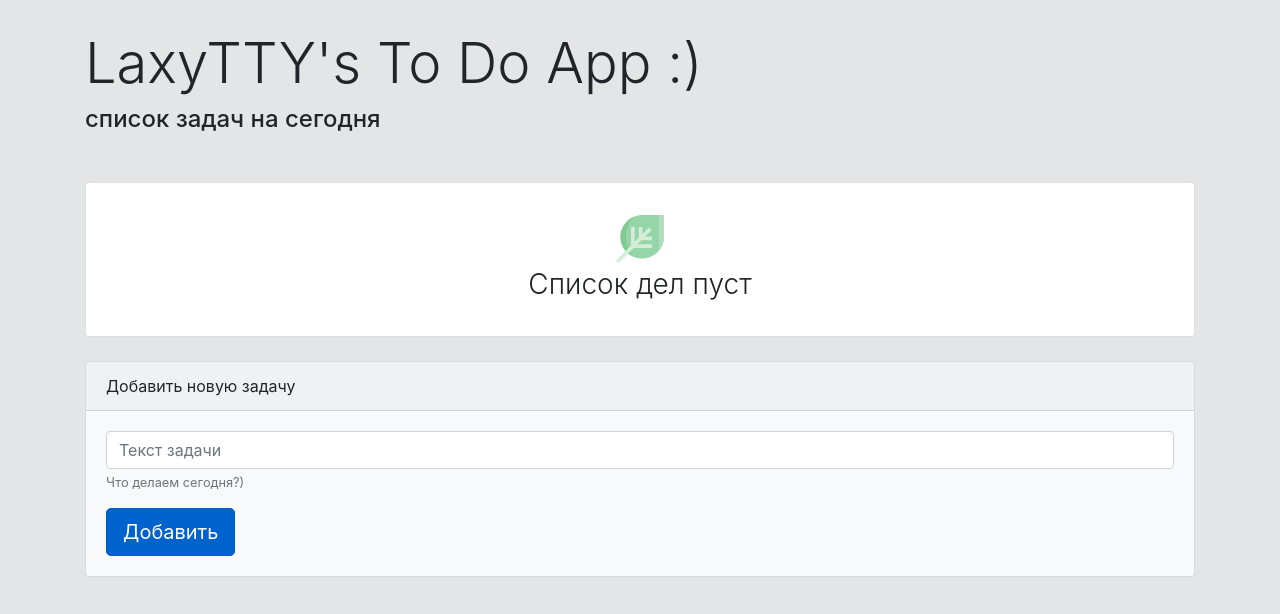
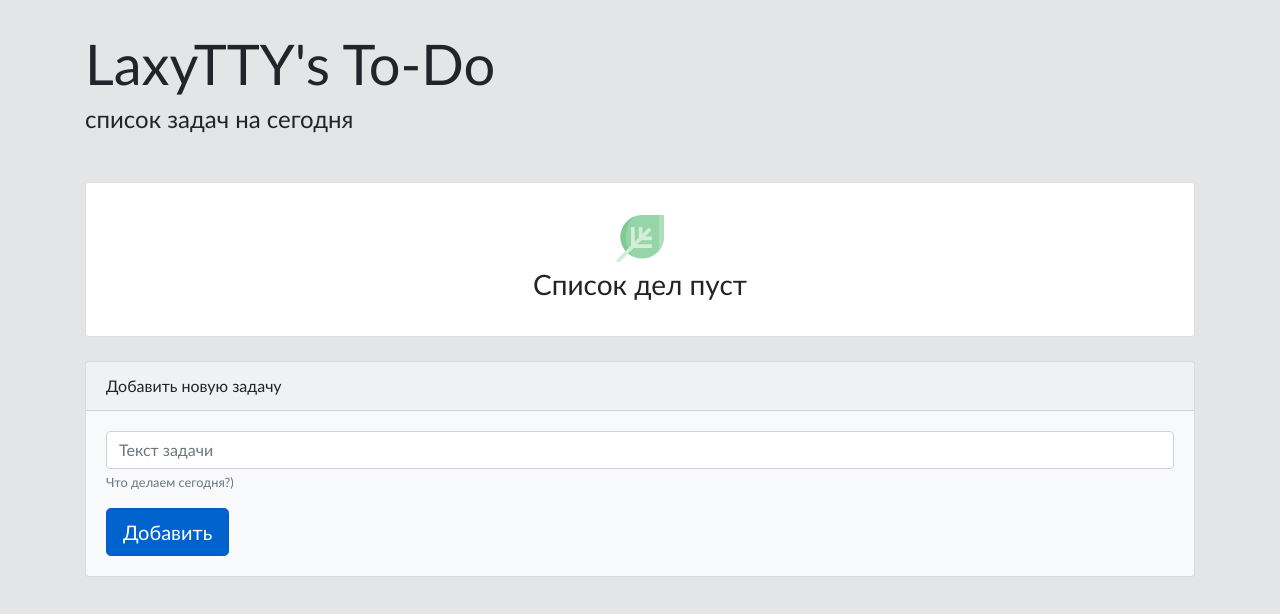
Before and after one commit to LaxyTTY/todoApp, a plain HTML site: page index.html in a window 1280 px wide. Drawn offline with nearby package versions, Linux system fonts and the light colour scheme.

Commit message:
Second commit, just sm little changes

```diff
--- a/css/main.css
+++ b/css/main.css
@@ -3,6 +3,7 @@ html, body {
 }
 
 body {
+  font-family: 'Trebuchet MS', 'Lucida Sans Unicode', 'Lucida Grande', 'Lucida Sans', Arial, sans-serif;
   background-color: #E4E5E7;
   padding-top: 30px;
   display: flex;
--- a/index.html
+++ b/index.html
@@ -17,7 +17,7 @@
   </head>
   <body>
     <div class="container">
-      <div class="display-4 mb-2">LaxyTTY's To Do App :)</div>
+      <div class="display-4 mb-2">LaxyTTY's To-Do </div>
       <div class="h4 mb-5">список задач на сегодня</div>
 
       <!-- List of tasks -->
```
